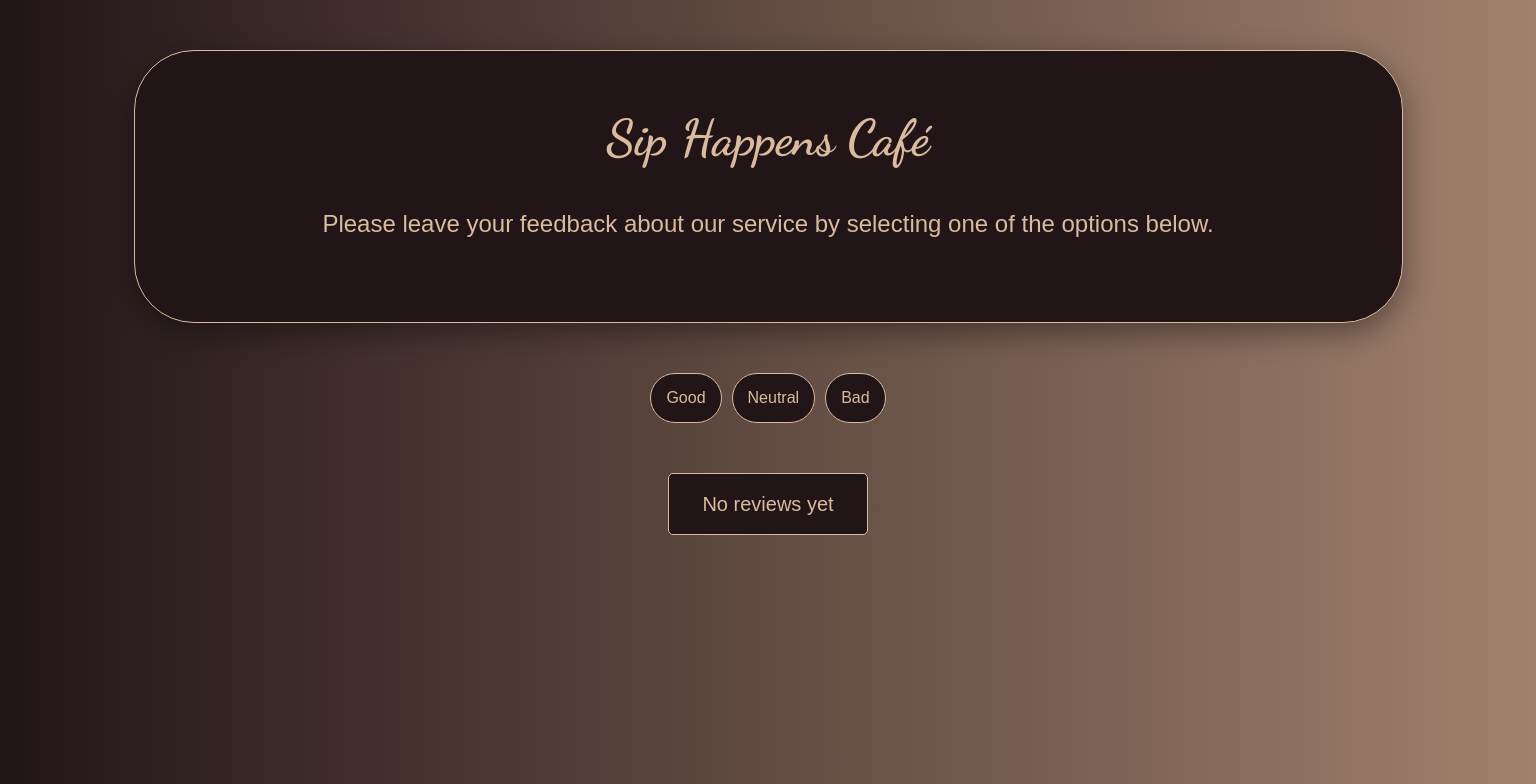
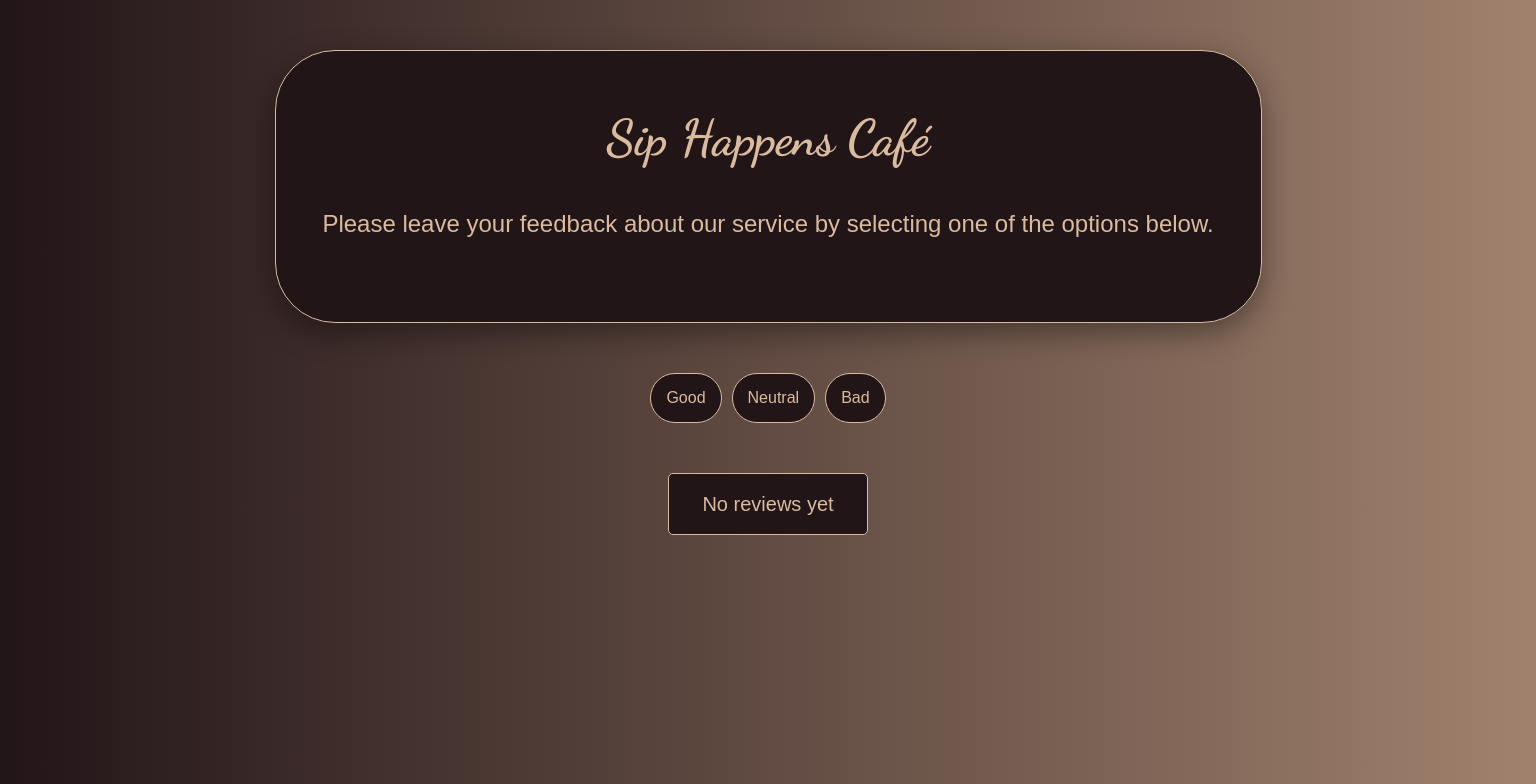
Before and after one commit to KaterynaKocheharova/goit-react-hw-02, a React (Vite) app: page / in a window 1536 px wide. Shown: the top 784 px of the page. Built offline with nearby package versions, Linux system fonts and the light colour scheme.

Commit message:
decrease descr width

```diff
--- a/src/components/Description/Description.module.css
+++ b/src/components/Description/Description.module.css
@@ -1,5 +1,5 @@
 .descr-card {
-  width: 90%;
+  width: 95%;
   margin-right: auto;
   margin-left: auto;
   background-color: var(--dark-container);
@@ -11,6 +11,12 @@
   padding-left: 10px;
   border-radius: 60px;
   margin-bottom: var(--big-mb);
+}
+
+@media screen and (min-width: 1440px) {
+  .descr-card {
+    width: 70%;
+  }
 }
 
 .title {
```
